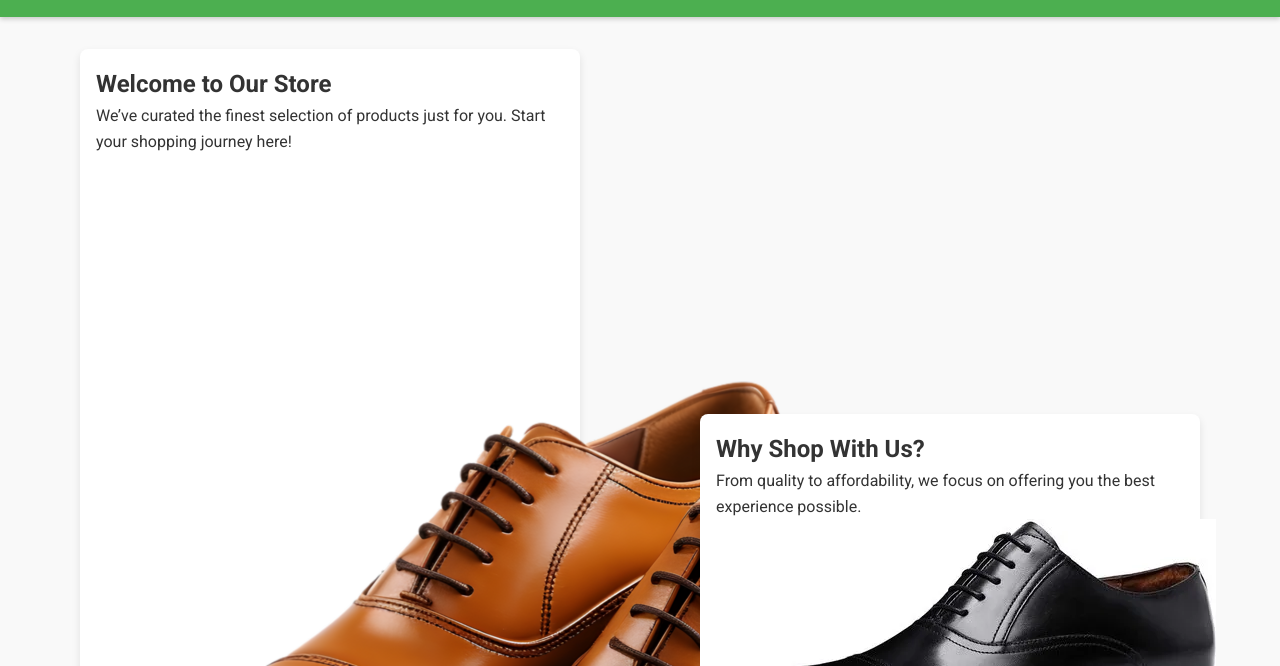
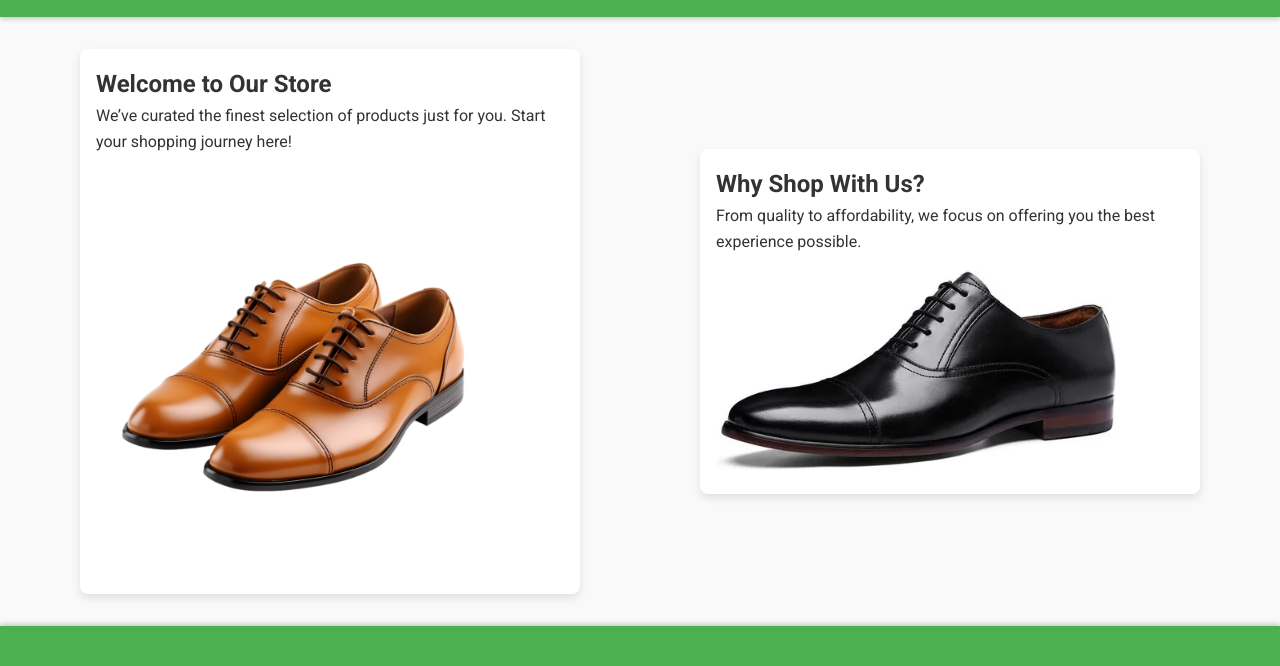
Before and after one commit to Ravan-99/MIS455-Practical-Exam, a plain HTML site: page index.html in a window 1280 px wide. Shown: the part 113-779 px from the top of the page. Drawn offline with Linux system fonts and the light colour scheme.

Commit message:
more css done

```diff
--- a/styles.css
+++ b/styles.css
@@ -43,6 +43,16 @@ nav a {
 nav a:hover {
     color: #ffeb3b;
 }
+
+/* Images for consistent size */
+main img {
+    width: 100%;
+    max-width: 400px;
+    height: auto;
+    border-radius: 5px;
+    margin-top: 1em;
+}
+
 
 /* Footer styling */
 footer {
```
